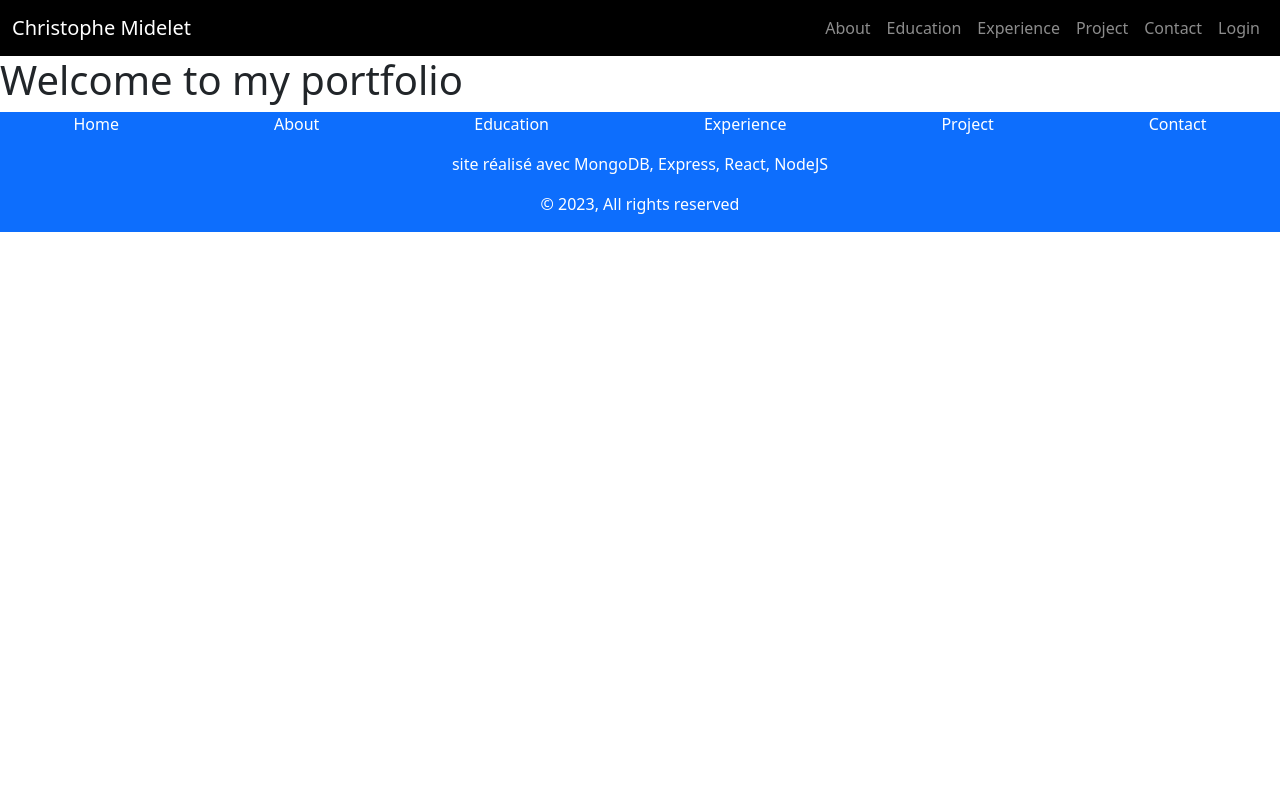
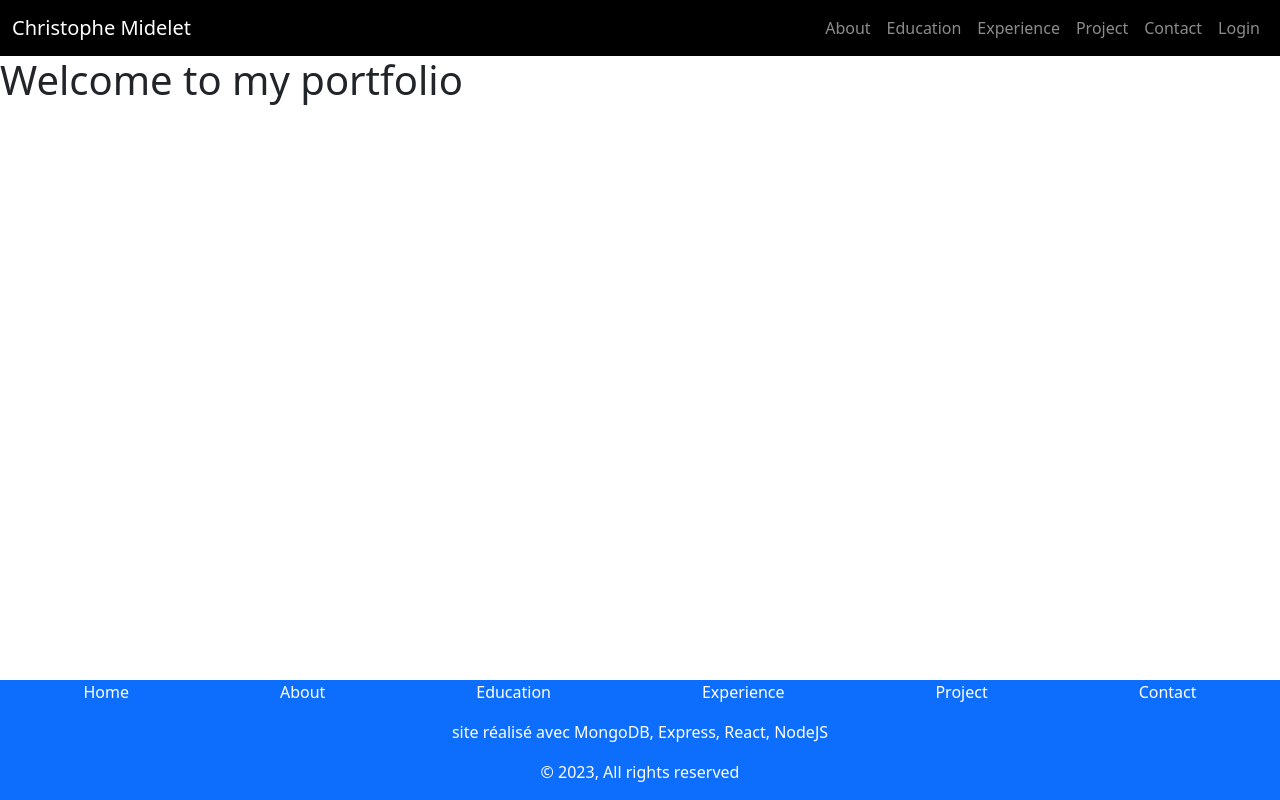
Before and after one commit to bdf007/portfolioFront, a React (Create React App) app: page / in a window 1280 px wide. Built offline with nearby package versions, Linux system fonts and the light colour scheme; no server answers.

Commit message:
add some css

```diff
--- a/src/App.css
+++ b/src/App.css
@@ -1,7 +1,14 @@
-/* .App {
+.App {
   text-align: center;
+  min-height: 100vh;
+  max-width: 100vw;
 }
 
+* {
+  margin: 0;
+  box-sizing: border-box;
+}
+/*
 .App-logo {
   height: 40vmin;
   pointer-events: none;
@@ -40,6 +47,11 @@
 body {
   position: relative;
 }
+
+#root {
+  min-height: 100vh;
+}
+
 main {
   margin-bottom: 220px;
 }
@@ -47,6 +59,7 @@ main {
   position: absolute;
   width: 100%;
   left: 0;
+  bottom: 0;
   height: fit-content;
   color: white;
 }
--- a/src/component/footer.jsx
+++ b/src/component/footer.jsx
@@ -5,8 +5,8 @@ import "../App.css";
 const Footer = () => {
   return (
     <footer className="footer-bs bg-primary ">
-      <div className="row ">
-        <div className="footer-brand float-right ">
+      <div className="row pe-0 ps-0 me-0 ms-0">
+        <div className="footer-brand ">
           <ul className="ms-auto list-inline d-flex justify-content-around">
             <li className="nav-item list-inline-item">
               <Link className="nav-link" to="/">
--- a/src/pages/Contact.jsx
+++ b/src/pages/Contact.jsx
@@ -87,7 +87,7 @@ const Contact = () => {
   };
 
   return (
-    <div className=" row d-flex justify-content-center">
+    <div className=" row d-flex justify-content-center ms-0 me-0">
       <div className="container mt-5 mb-5 col-10 col-sm-8 col-md-6 col-lg-5 ">
         <h1>Contact page</h1>
         {user ? (
```
Also changed, not shown: 1 other file (tests, documents, lock files or other folders).
